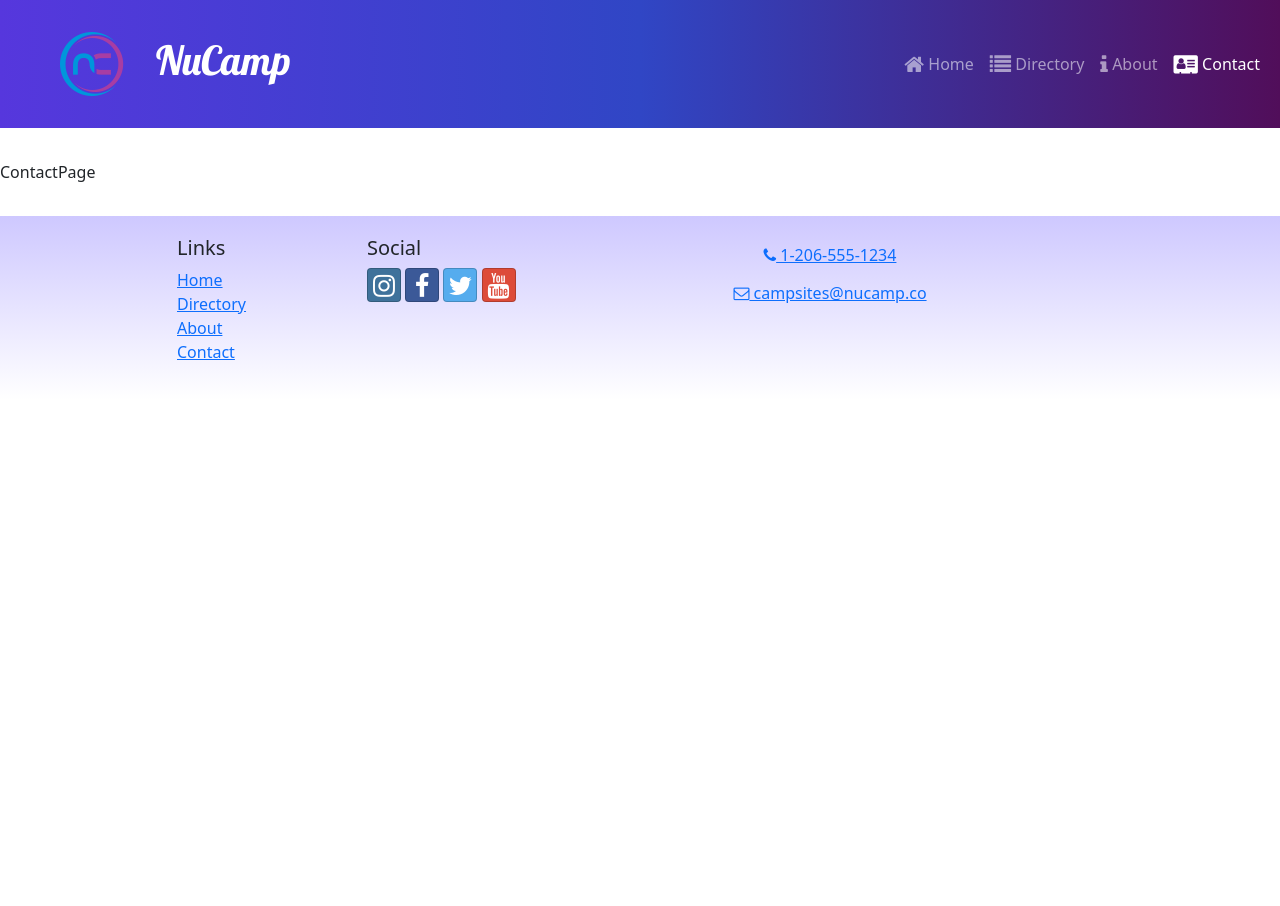
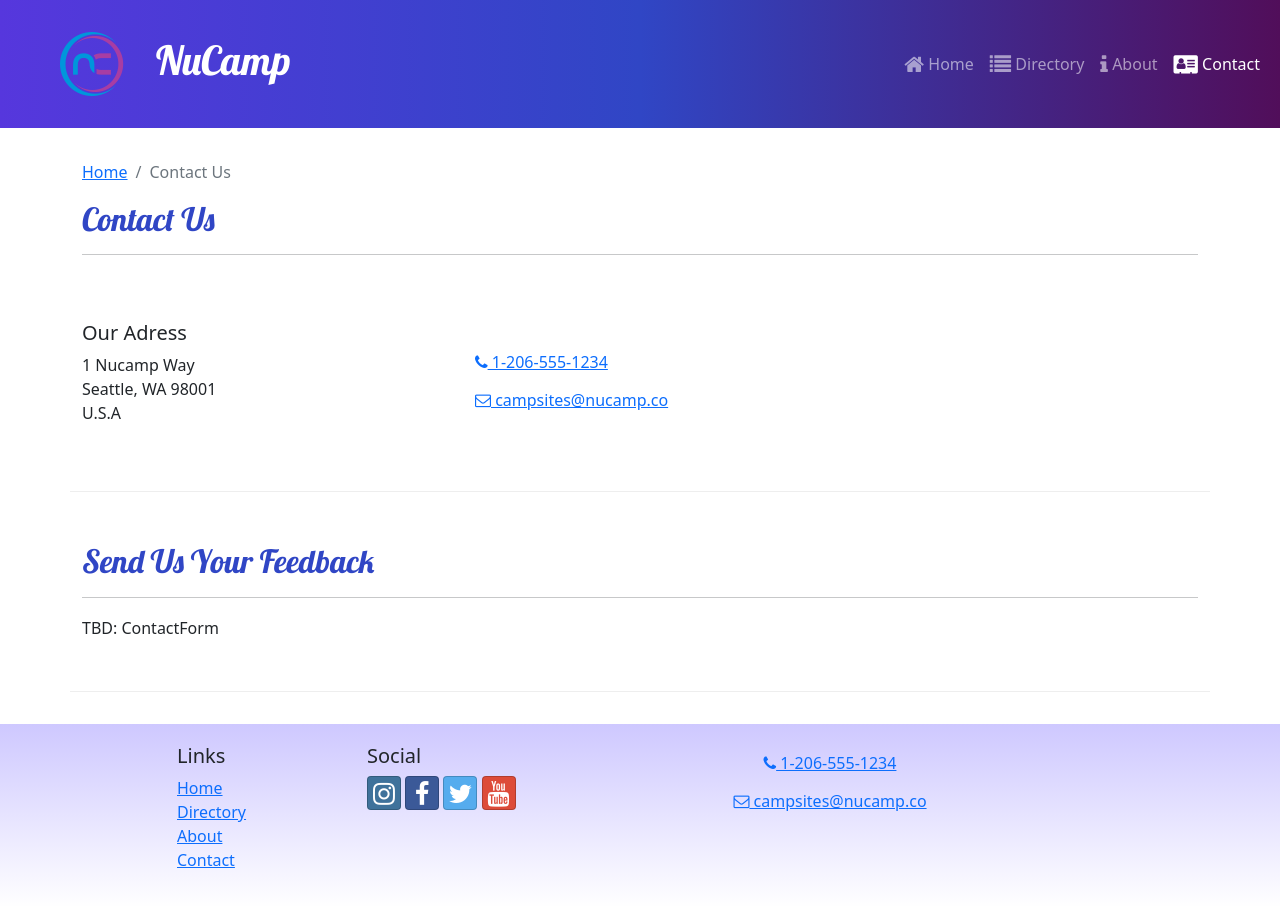
Before and after one commit to Jr-rojas/Ncampsite-React, a React (Create React App) app: page /contact in a window 1280 px wide. Before the commit the page ends 800 px from the top, so only its background shows below. Built offline with nearby package versions, Linux system fonts and the light colour scheme.

Commit message:
Contact Page

```diff
--- a/src/features/display/DisplayList.js
+++ b/src/features/display/DisplayList.js
@@ -12,9 +12,11 @@
             <Row>
                 {items.map((item, idx)=> {
                     return (
-                        <Col md className='m-1' key={idx}>
-                            <AnimatedDisplayCard item={item}/>
-                        </Col>
+                        item && (
+                            <Col md className='m-1' key={idx}>
+                                <AnimatedDisplayCard item={item}/>
+                            </Col>
+                        )
                     );
                 })}
             </Row>
--- a/src/pages/ContactPage.js
+++ b/src/pages/ContactPage.js
@@ -1,5 +1,51 @@
+import { Container, Col, Row } from 'reactstrap';
+import SubHeader from '../components/SubHeader';
+
 const ContactPage = () => {
-    return <div>ContactPage</div>
+    return (
+        <Container>
+            <SubHeader current='Contact Us' />
+
+                <Row className='row-content align-items-center'>
+                    <Col sm='4'>
+                        <h5>Our Adress</h5>
+                        <address>
+                            1 Nucamp Way
+                            <br/>
+                            Seattle, WA 98001
+                            <br/>
+                            U.S.A
+                        </address>
+                    </Col>
+                    <Col>
+                        <a
+                            Role='button'
+                            className='btn btn-link'
+                            href='tel: +12065551234'
+                        >
+                            <i className='fa fa-phone' /> 1-206-555-1234
+                        </a>
+                        <br/>
+                        <a
+                            role='button'
+                            className='btn btn-link'
+                            href='mainto:fakeemail@fakeemail.co'
+                        >
+                            <i className='fa fa-envelope-o' /> campsites@nucamp.co
+                        </a>
+                    </Col>
+                </Row>
+                <Row className='row-content'>
+                    <Col xs='12'>
+                        <h2>Send Us Your Feedback</h2>
+                        <hr/>
+                    </Col>
+                    <Col md='10'>
+                        TBD: ContactForm
+                    </Col>
+                </Row>
+        </Container>
+    );
 };
 
 export default ContactPage;
```
